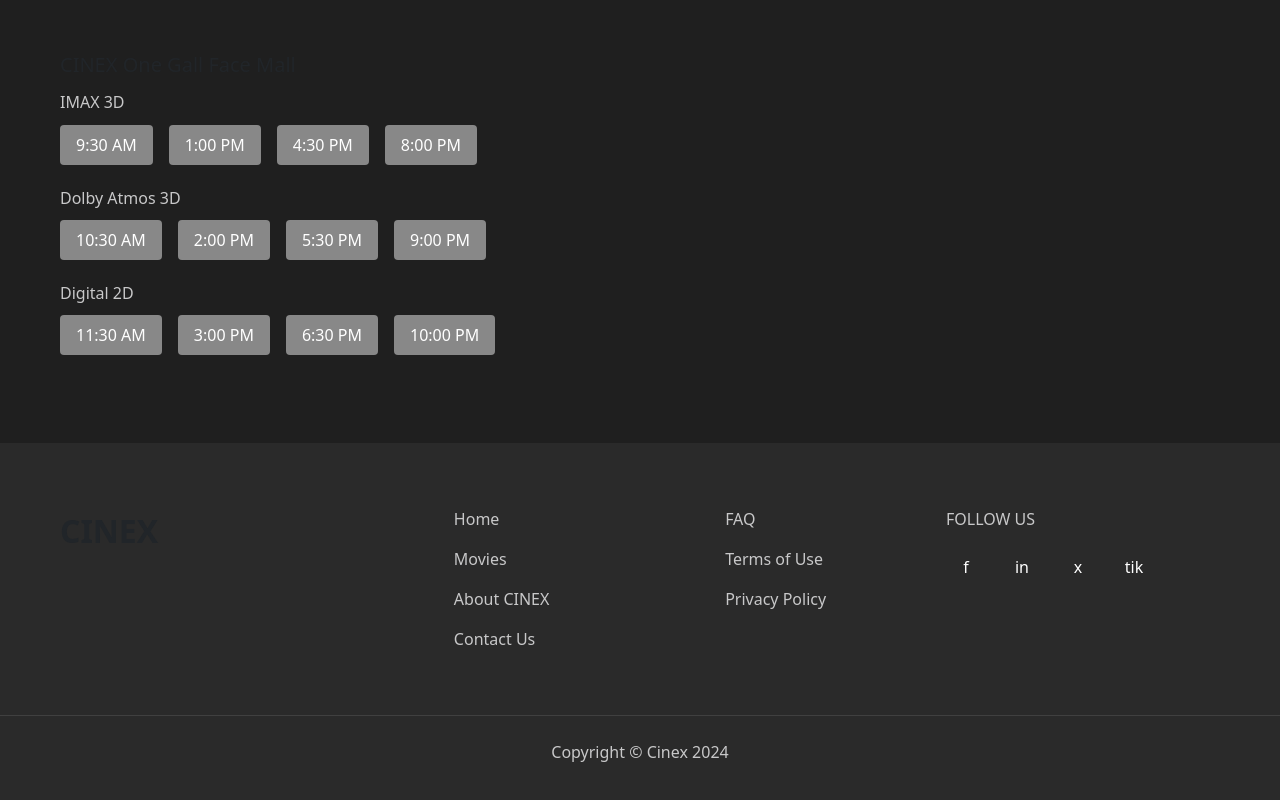
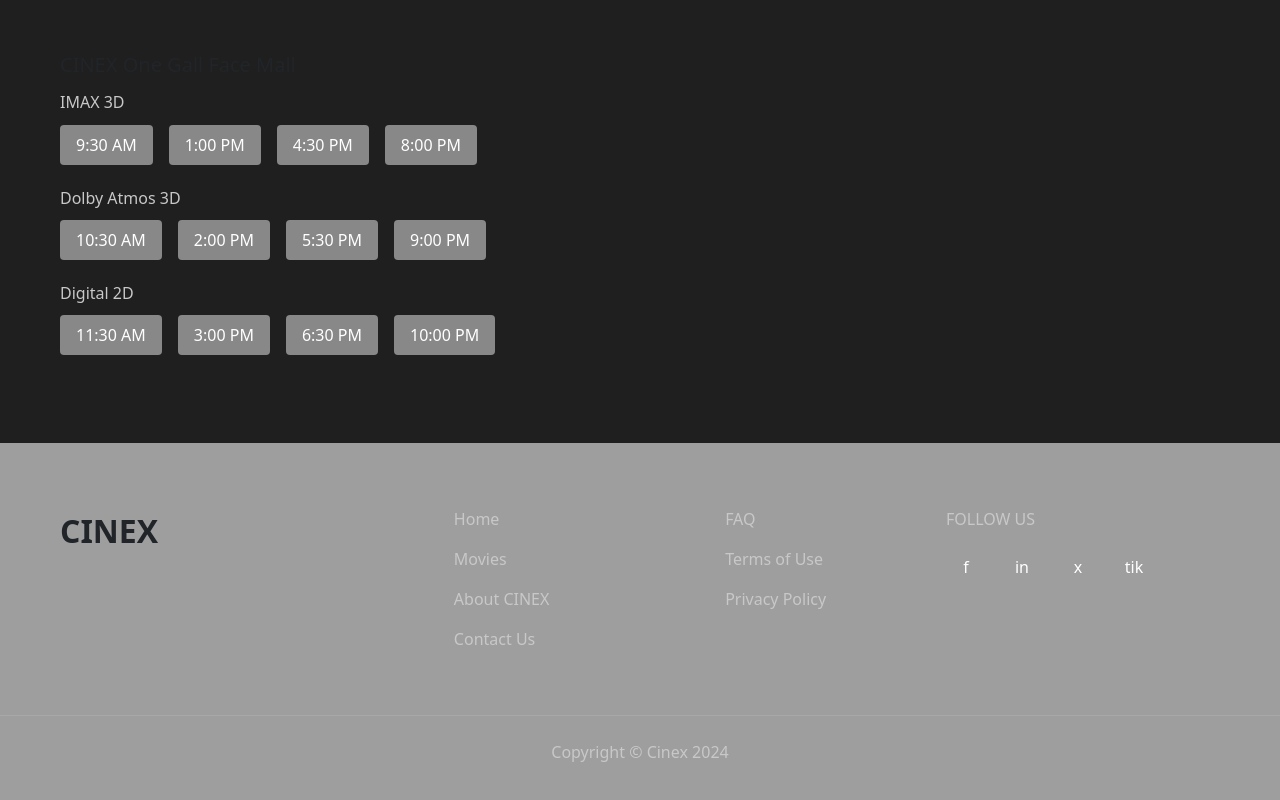
Before and after one commit to ravishka1325/main, a React (Vite) app: page /booking in a window 1280 px wide. Shown: the part 823-1623 px from the top of the page. Built offline with nearby package versions, Linux system fonts and the light colour scheme.

Commit message:
footer css

```diff
--- a/src/components/Footer/Footer.css
+++ b/src/components/Footer/Footer.css
@@ -1,5 +1,5 @@
 .footer {
-  background-color: rgba(255, 255, 255, 0.05);
+    background-color: rgba(255, 255, 255, 0.569);
     padding: 4rem 0 0;
     margin-top: 4rem;
   }
```
Lines whose indentation alone changed are shown as unchanged.
